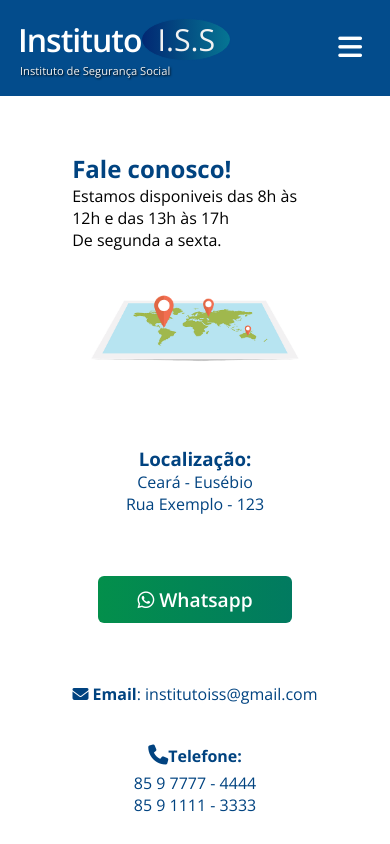
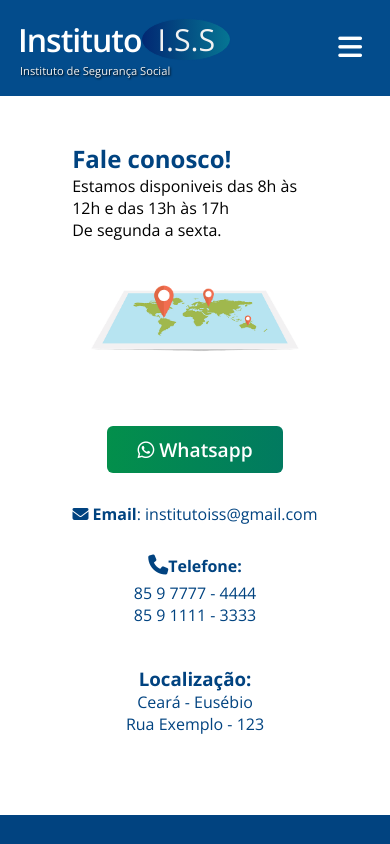
Before and after one commit to ApoloIslaio/site_institutoIs, a plain HTML site: page contato.html in a window 390 px wide. Shown: the top 844 px of the page. Drawn offline with nearby package versions, Linux system fonts and the light colour scheme; a web font is replaced by a local one.

Commit message:
concertos

```diff
--- a/css/responsive_ctt.css
+++ b/css/responsive_ctt.css
@@ -1,31 +1,30 @@
 /* CONTATO RESPONSIVO */
 
-html{
+html {
   font-size: 50%;
 }
-@media screen and (max-width: 830px){
-
-    .form_container{
+@media screen and (max-width: 830px) {
+  .form_container {
     width: 100%;
     margin: 10px auto;
     padding: 10px 0;
   }
-    .form_group{
+  .form_group {
     display: flex;
     flex-direction: column;
   }
-    .input_control{
+  .input_control {
     margin: 4px 0px;
   }
-    .input_msg{
+  .input_msg {
     margin: 4px 0px;
   }
 }
 
 @media screen and (max-width: 630px) {
-    .content_ctt{
+  .content_ctt {
     max-width: 980px;
-        height: 320px;
+    height: 300px;
     width: 90%;
     margin: 10px auto;
     flex-direction: column;
@@ -37,114 +36,101 @@ html{
     font-size: 2rem;
     max-width: 70%;
   }
-    .mapa img{
+  .mapa img {
     width: 100%;
     text-align: center;
   }
 
-    .container_info{
+  .container_info {
     max-width: 980px;
-        height: 300px;
+    height: initial;
     width: 90%;
     text-align: center;
     margin-top: 10px;
-        margin-bottom: 0px;
-        display: flex;
-        flex-direction: column;
-        justify-content: space-between;
-    }
-    .btn_ctt{
+    margin-bottom: 80px;
     display: flex;
     flex-direction: column;
     justify-content: center;
-        margin-top:initial;
+    gap: 40px;
   }
-    .endereco{
-        order: -1;
-        color: #014380;
-        font-size: 2rem;
-        margin-bottom: 15px;
-
+  .btn_ctt {
+    display: flex;
+    flex-direction: column;
+    justify-content: space-around;
+    align-items: center;
+    gap: 30px;
+    margin-top: initial;
   }
-    .link_whatsapp{
+  .link_whatsapp {
+      margin-bottom: 0px;
+      margin-inline: auto;
       /* margin-top: 15px; */
-        width: 200px;
-        margin-inline: auto;
-        padding-top: 2rem;
-        padding-inline: 0.4rem;
-        margin-bottom: 0px;
-
-
+      /* width: 80%; */
+      /* padding-top: 2rem; */
+      /* padding-inline: 0.4rem; */
     }
 
-    .link_email{
-        margin-bottom: 40px;
-        margin-top: 60px;
-    }
-    .tel{
-         margin-bottom: 30px;
+     .link_email {
+        margin-bottom: 0;
     }
 
 }
 
-@media screen and (max-width: 600px){
-    .container_info{
+@media screen and (max-width: 600px) {
+  /* .container_info{
         height: 400px;
-    }
+    } */
 
-
-    #form{
+  #form {
     padding: 20px 0;
   }
-    .form{
+  .form {
     padding: 0px;
     margin: 0;
     box-shadow: none;
-
   }
 
-    .form_container{
+  .form_container {
     width: 100%;
     margin: 10px auto;
     padding: 10px;
     background-color: white;
     box-shadow: 0px 2px 2px 2px rgba(0, 0, 0, 0.15),
-        0px 10px 20px -10px rgba(0, 0, 0, 0.1)
+      0px 10px 20px -10px rgba(0, 0, 0, 0.1);
   }
-    .form h3{
+  .form h3 {
     font-size: 2.4rem;
     color: #014380;
     margin-bottom: 10px;
   }
-    .input_control{
+  .input_control {
     font-size: 1.8rem;
   }
-    .input_msg{
+  .input_msg {
     font-size: 1.8rem;
   }
-    .button{
+  .button {
     font-size: 1.8rem;
     padding: 8px;
   }
 }
 
-@media screen and (max-width: 400px){
-    .form_container{
+@media screen and (max-width: 400px) {
+  .form_container {
     margin: 20px;
   }
-    .link_email a{
+  .link_email a {
     font-size: 2rem;
   }
-    .tel p{
+  .tel p {
     font-size: 2rem;
   }
-   .info_tel{
+  .info_tel {
     display: flex;
     flex-direction: column;
     justify-content: space-evenly;
   }
-    .num_tel{
+  .num_tel {
     margin-top: 5px;
   }
-
 }
```
Lines whose indentation alone changed are shown as unchanged.
